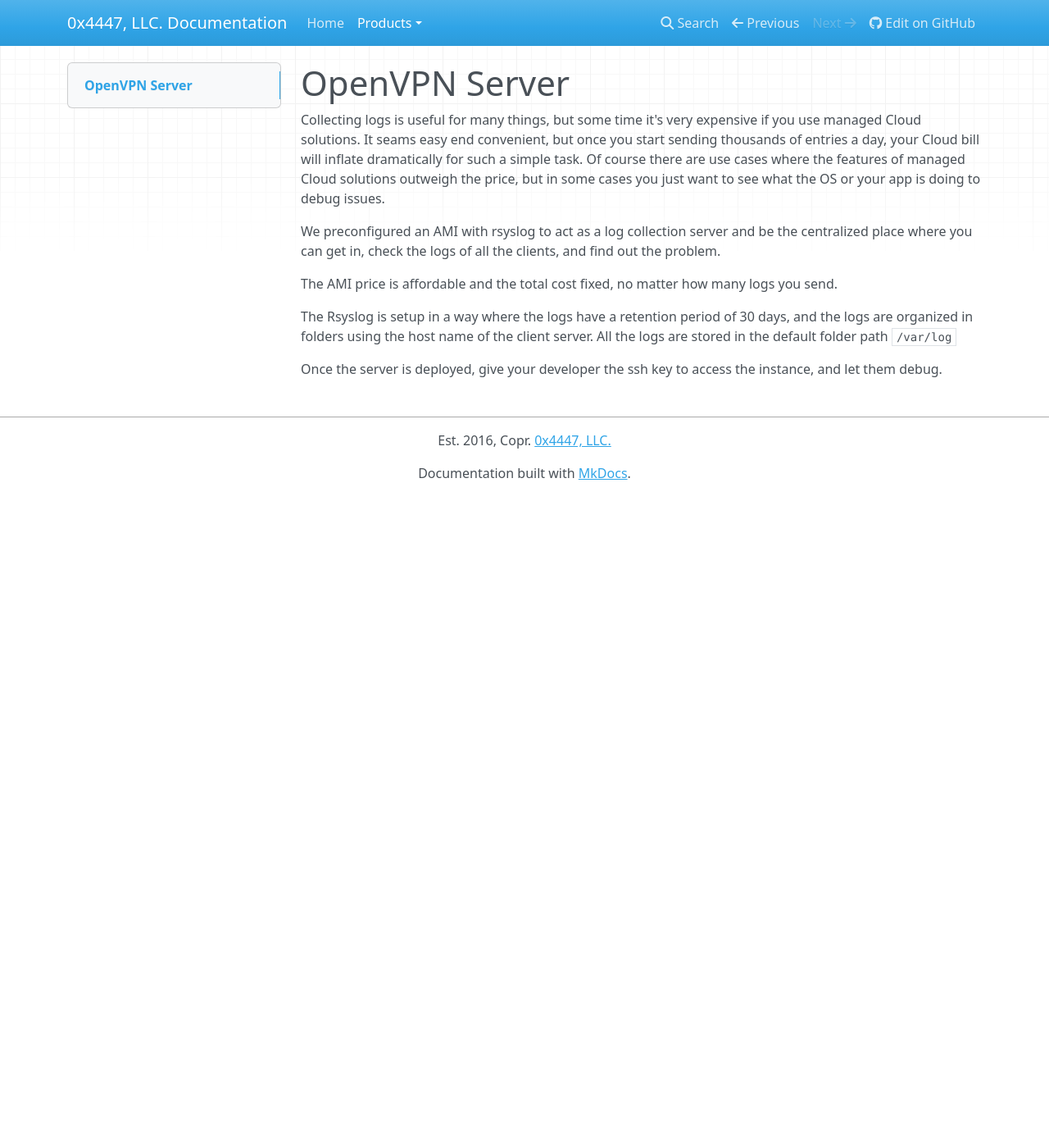
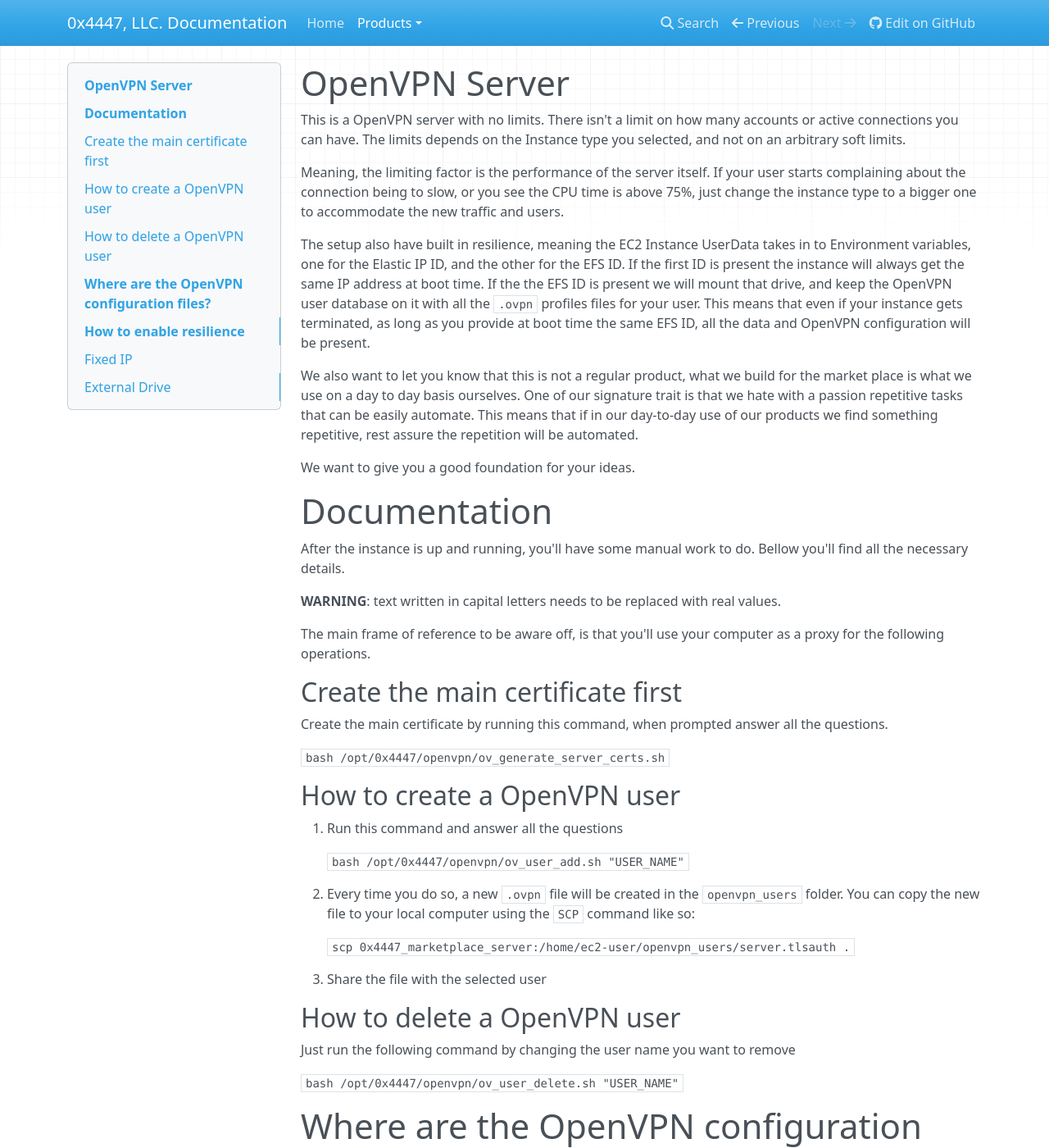
Before and after one commit to 0x4447-office/0x4447_webpage_documentation, an MkDocs documentation site: the page built from docs/products/openvpn-server.md, in a window 1280 px wide and 1400 px high. Shown: the whole window at 82% size. Built offline with MkDocs 1.6.1, drawn with Linux system fonts in a browser that asks for light colours; nearby versions of some CDN libraries; some of the changed text lies outside the part shown.

Commit message:
Added initial docs

````diff
--- a/docs/products/openvpn-server.md
+++ b/docs/products/openvpn-server.md
@@ -5,12 +5,113 @@
 
 # OpenVPN Server
 
-Collecting logs is useful for many things, but some time it's very expensive if you use managed Cloud solutions. It seams easy end convenient, but once you start sending thousands of entries a day, your Cloud bill will inflate dramatically for such a simple task. Of course there are use cases where the features of managed Cloud solutions outweigh the price, but in some cases you just want to see what the OS or your app is doing to debug issues.
+This is a OpenVPN server with no limits. There isn't a limit on how many accounts or active connections you can have. The limits depends on the Instance type you selected, and not on an arbitrary soft limits.
 
-We preconfigured an AMI with rsyslog to act as a log collection server and be the centralized place where you can get in, check the logs of all the clients, and find out the problem.
+Meaning, the limiting factor is the performance of the server itself. If your user starts complaining about the connection being to slow, or you see the CPU time is above 75%, just change the instance type to a bigger one to accommodate the new traffic and users.
 
-The AMI price is affordable and the total cost fixed, no matter how many logs you send.
+The setup also have built in resilience, meaning the EC2 Instance UserData takes in to Environment variables, one for the Elastic IP ID, and the other for the EFS ID. If the first ID is present the instance will always get the same IP address at boot time. If the the EFS ID is present we will mount that drive, and keep the OpenVPN user database on it with all the `.ovpn` profiles files for your user. This means that even if your instance gets terminated, as long as you provide at boot time the same EFS ID, all the data and OpenVPN configuration will be present.
 
-The Rsyslog is setup in a way where the logs have a retention period of 30 days, and the logs are organized in folders using the host name of the client server. All the logs are stored in the default folder path `/var/log`
+We also want to let you know that this is not a regular product, what we build for the market place is what we use on a day to day basis ourselves. One of our signature trait is that we hate with a passion repetitive tasks that can be easily automate. This means that if in our day-to-day use of our products we find something repetitive, rest assure the repetition will be automated.
 
-Once the server is deployed, give your developer the ssh key to access the instance, and let them debug.
+We want to give you a good foundation for your ideas.
+
+# Documentation
+
+After the instance is up and running, you'll have some manual work to do. Bellow you'll find all the necessary details.
+
+**WARNING**: text written in capital letters needs to be replaced with real values.
+
+The main frame of reference to be aware off, is that you'll use your computer as a proxy for the following operations.
+
+## Create the main certificate first
+
+Create the main certificate by running this command, when prompted answer all the questions.
+
+`bash /opt/0x4447/openvpn/ov_generate_server_certs.sh`
+
+## How to create a OpenVPN user
+
+1. Run this command and answer all the questions
+
+	`bash /opt/0x4447/openvpn/ov_user_add.sh "USER_NAME"`
+
+2. Every time you do so, a new `.ovpn` file will be created in the `openvpn_users` folder.  You can copy the new file to your local computer using the `SCP` command like so:
+
+	`scp 0x4447_marketplace_server:/home/ec2-user/openvpn_users/server.tlsauth .`
+
+3. Share the file with the selected user
+
+## How to delete a OpenVPN user
+
+Just run the following command by changing the user name you want to remove
+
+`bash /opt/0x4447/openvpn/ov_user_delete.sh "USER_NAME"`
+
+# Where are the OpenVPN configuration files?
+
+The configuration files are located in the `openvpn_users` folder located in your `ec2-user` home folder. This files are for your users. The OpenVPN users are located in this folder `/etc/openvpn/easy-rsa/keys`.
+
+# How to enable resilience
+
+Our OpenVPN Server has build in resilience to make sure that you are protected against Instance termination, or to allow you the setup of autoscaling with a setting of minimum 1 and max 1, to allow auto recovery of terminated instances.
+
+## Fixed IP
+
+For a VPN server it is important that it always has the same IP, this way even if you stop and start the server, or use autoscaling to mantain a minimum of one server, you need to have a way to set alays the same IP. To do so, you can take advantage of the UserData of the EC2 Instance.
+
+### Before you set the UserData
+
+Before you can set the UserData, you have to attach a Role to the Instance with a Policy that has this Policy Document:
+
+```json
+{
+	"Version": "2012-10-17",
+	"Statement": [
+		{
+			"Effect": "Allow",
+			"Action": "ec2:AssociateAddress",
+			"Resource": "*"
+		}
+	]
+}
+```
+
+This Policy Document will allow the instance to attach the Elastic IP to itself.
+
+### UserData
+
+Bellow is the Bash code needed to attach an Elastic IP to the instance at boot time.
+
+```bash
+#!/bin/bash
+EFS_ID=fs-d5e77b54
+EIP_ID=eipalloc-018778e2501d4e432
+
+INSTANCE_ID=$(curl http://169.254.169.254/latest/meta-data/instance-id 2>/dev/null)
+AWS_ZONE=$(curl http://169.254.169.254/latest/meta-data/placement/availability-zone 2>/dev/null)
+AWS_REGION=${AWS_ZONE::-1}
+
+echo $EFS_ID > /home/ec2-user/efs_id
+
+aws ec2 associate-address --allocation-id $EIP_ID --instance-id $INSTANCE_ID --allow-reassociation --region=$AWS_REGION
+```
+
+Explanation:
+
+1. Set the ID of the Elastic IP
+2. Get the Instance ID
+3. Get the Zone where the instance is
+4. Remove the last letter which is the Zone, since we just need the Region of where the instance is
+5. Associate the Elastic IP with the instance.
+
+How to make the the UserData run each time
+
+[https://aws.amazon.com/premiumsupport/knowledge-center/execute-user-data-ec2/](https://aws.amazon.com/premiumsupport/knowledge-center/execute-user-data-ec2/)
+
+## External Drive
+
+To keep your user backed up and always available, our server has support for a EFS drive. If in he EC2 Instance UserData you provide the following line:
+
+`EFS_ID=fs-XXXXXX`
+
+Our server will read this value, and will mount the EFS drive to the system. On this drive all the unique data for the OpenVPN server will be saved to, this way your data is safe, you can terminate the server, create a new one, and as long as the EFS ID is the same the OpenVPN server will work as if nothing happened.
````
